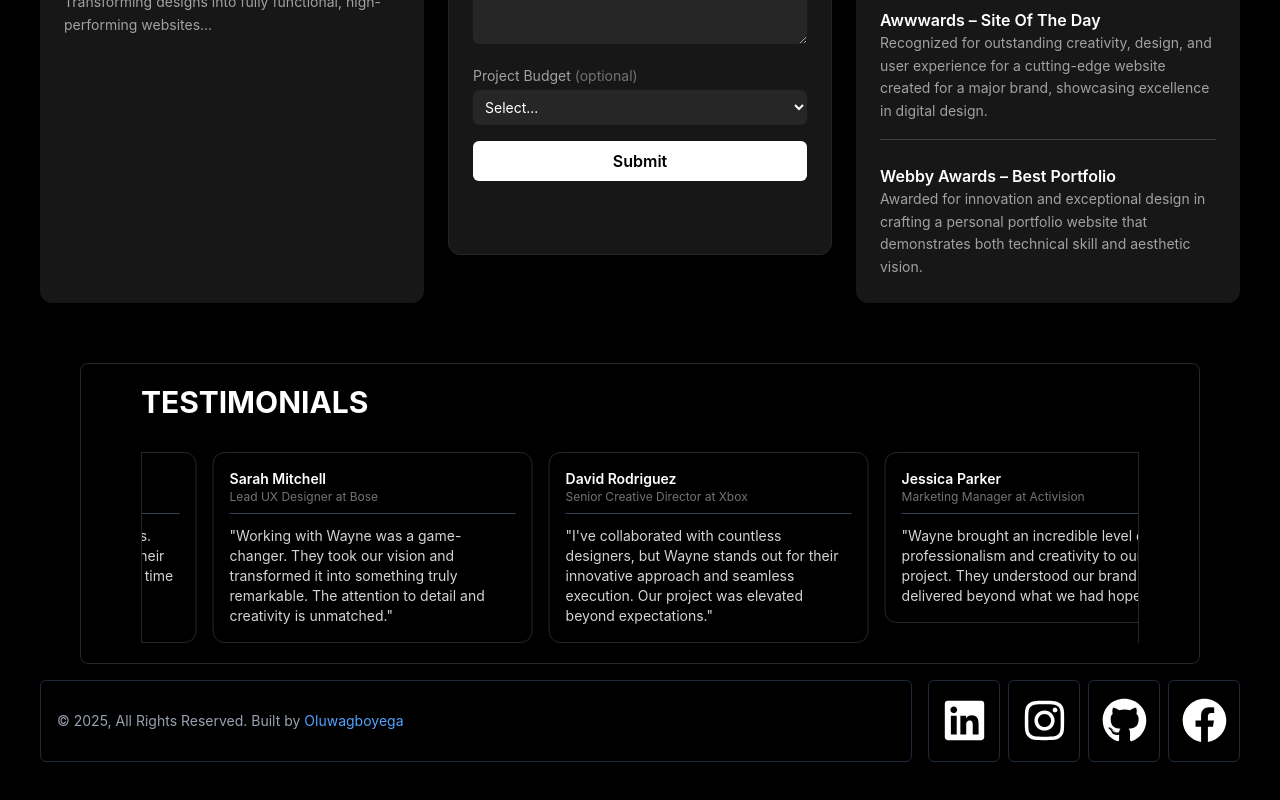
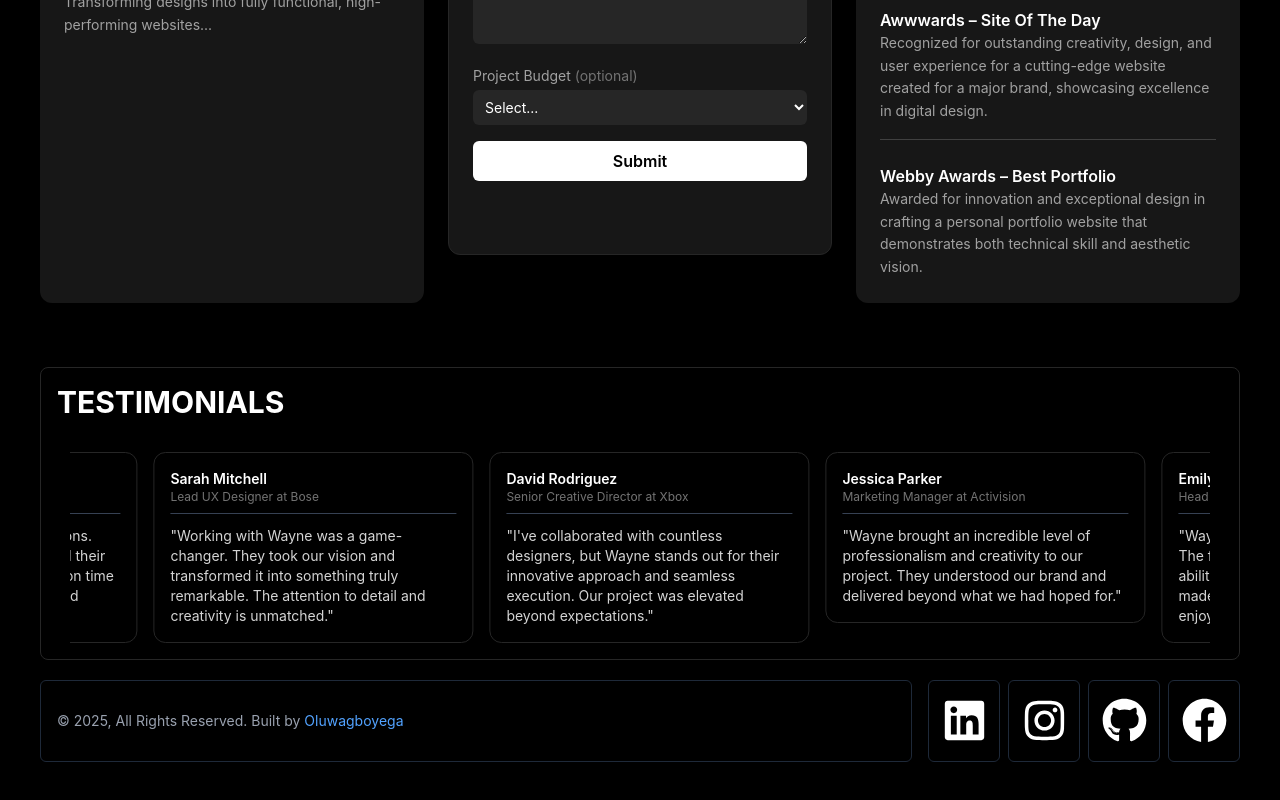
Before and after one commit to GboyegaAkere/assignment-main, a React (Vite) app in the folder new/: page / in a window 1280 px wide. Shown: the part 1709-2509 px from the top of the page. Built offline with nearby package versions, Linux system fonts and the light colour scheme.

Commit message:
new commit

```diff
--- a/new/src/components/Testimonials.jsx
+++ b/new/src/components/Testimonials.jsx
@@ -31,20 +31,24 @@ const duplicatedTestimonials = [...testimonials, ...testimonials];
 
 const Testimonials = () => {
   return (
-    <section className="bg-black text-white py-10 mt-5 px-10 mx-5 sm:mx-20 lg:mx-20 lg:py-5 md:mx-20 md:py-5 sm:py-5 border rounded-lg border-neutral-800 overflow-hidden">
-  <div className="max-w-7xl mx-auto md:px-5 sm:px-5 lg:px-5">
-    <h2 className="text-3xl font-bold text-white mb-8">TESTIMONIALS</h2>
+    <section className="bg-black text-white py-1 mt-5">
+      <div className="max-w-7xl mx-auto w-full px-6 md:px-10">
+        {/* Outer bordered container including the title */}
+        <div className="border border-neutral-800 rounded-lg overflow-hidden">
+          <h2 className="text-3xl font-bold text-white mb-4 p-4 pb-0">
+            TESTIMONIALS
+          </h2>
 
-    {/* Apply borders here ONLY around the carousel */}
-    <div className="border-l border-r border-neutral-800 overflow-hidden">
+          {/* Inner container to apply only left and right borders to the scroller */}
+          <div className="border-l border-r mx-7 border-black overflow-hidden">
             <motion.div
-        className="flex space-x-4 w-max"
+              className="flex space-x-4 w-max pl-4 pr-4 py-4"
               animate={{ x: ["0%", "-50%"] }}
               transition={{
                 repeat: Infinity,
                 repeatType: "loop",
                 duration: 30,
-          ease: "linear"
+                ease: "linear",
               }}
             >
               {duplicatedTestimonials.map((item, index) => (
@@ -63,8 +67,8 @@ const Testimonials = () => {
             </motion.div>
           </div>
         </div>
+      </div>
     </section>
-
   );
 };
 
```
Lines whose indentation alone changed are shown as unchanged.
